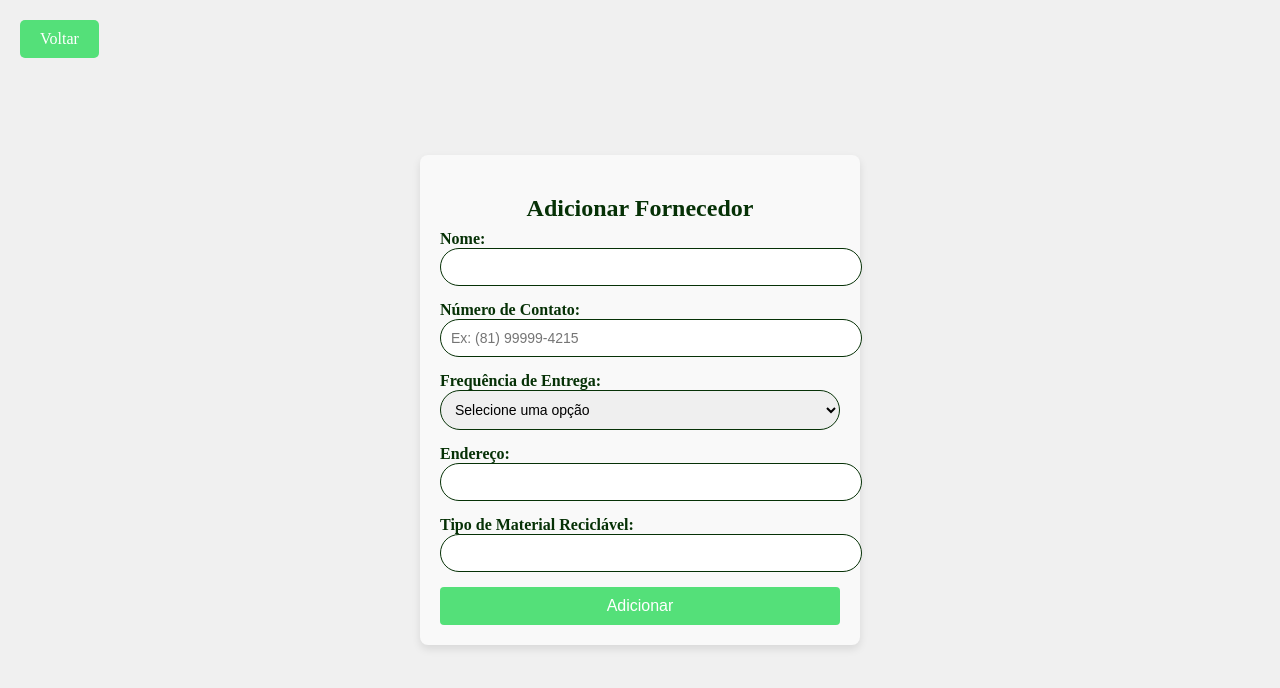
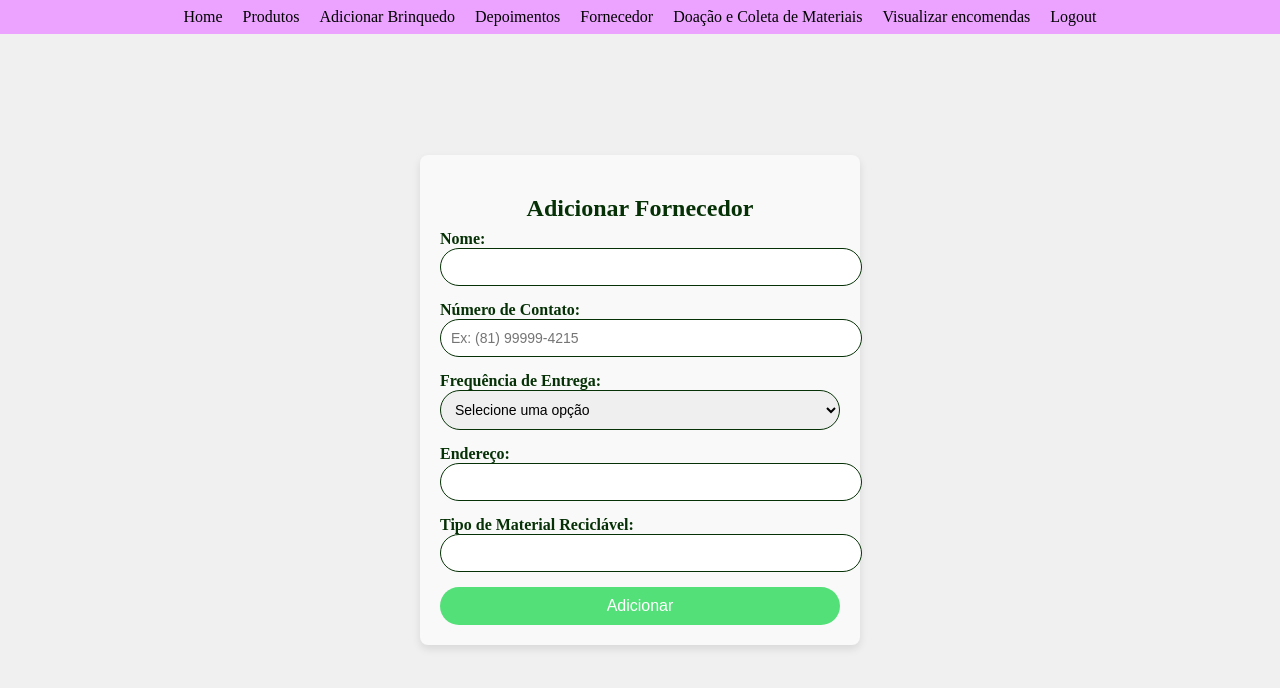
Before and after one commit to jpp000/mangue-play, a Django app: page /fornecedor/adicionar/ in a window 1280 px wide. Shown: the top 688 px of the page. Run offline with Django 5.2, Linux system fonts and the light colour scheme; parts of the project's set-up code (start-up, migrations or seed data) failed here and were passed over.

Commit message:
acabou
ultimo

```diff
--- a/manguePlay/fornecedor/templates/fornecedor.html
+++ b/manguePlay/fornecedor/templates/fornecedor.html
@@ -1,3 +1,4 @@
+{% load static %}
 <!DOCTYPE html>
 <html lang="pt-BR">
 <head>
@@ -51,7 +52,7 @@
             background-color: #54e079;
             color: white;
             border: none;
-            border-radius: 4px;
+            border-radius: 20px;
             cursor: pointer;
             font-size: 16px;
             transition: background-color 0.3s;
@@ -68,7 +69,7 @@
             color: white;
             padding: 10px 20px;
             text-decoration: none;
-            border-radius: 5px;
+            border-radius: 20px;
             font-size: 16px;
             transition: background-color 0.3s;
         }
@@ -76,6 +77,73 @@
         .back-button:hover {
             background-color: #51cf72;
         }
+        .navbar {
+            display: flex;
+            justify-content: center;
+            align-items: center;
+            background-color: #eba3ff;
+            padding: 5px 20px;
+            color: white;
+            z-index: 1000;
+            position: fixed;
+            top: 0;
+            left: 0;
+            right: 0;
+    }
+
+    .navbar .logo {
+        font-size: 1.5rem;
+        font-weight: bold;
+    }
+
+    .nav-links {
+        list-style: none;
+        display: flex;
+        gap: 20px;
+        margin: 0;
+        padding: 0;
+    }
+
+    .nav-links li {
+        display: inline;
+    }
+
+    .nav-links a {
+        text-decoration: none;
+        color: black;
+        font-size: 1rem;
+        transition: color 0.3s;
+        line-height: 1.5;
+    }
+
+    .nav-links a:hover {
+        color: #00bcd4;
+    }
+    @media (max-width: 768px) {
+        .nav-links {
+            flex-direction: column;
+            display: none;
+            background-color: #333;
+            position: absolute;
+            top: 50px;
+            right: 20px;
+            border: 1px solid #444;
+        }
+
+        .nav-links.active {
+            display: flex;
+        }
+    }
+    .nome_logo{
+        width: 300px;
+        max-width: 500px;
+        margin: 50px auto;
+        display: flex;
+        text-align: center;
+        top: 0;
+        left: 0;
+        right: 0;
+      }
     </style>
      <script>
         function formatPhoneNumber(input) {
@@ -94,7 +162,19 @@
     </script>
 </head>
 <body>
-    <a href="{% url 'listar_fornecedores' %}" class="back-button">Voltar</a>
+    <nav class="navbar">
+        <ul class="nav-links">
+            <li><a href="{% url 'admin_dashboard' %}">Home</a></li>
+            <li><a href="{% url 'visualizar_brinquedos_admin' %}">Produtos</a></li>
+            <li><a href="{% url 'adicionar_brinquedo' %}">Adicionar Brinquedo</a></li>
+            <li><a href="{% url 'depoimentos_admin' %}">Depoimentos</a></li>
+            <li><a href="{% url 'listar_fornecedores' %}">Fornecedor</a></li>
+            <li><a href="{% url 'visualizar_local' %}">Doação e Coleta de Materiais</a></li>
+            <li><a href="{% url 'listar_encomendas' %}">Visualizar encomendas</a></li>
+            <li><a href="{% url 'logout' %}">Logout</a></li>
+        </ul>
+    </nav>
+
     <section>
         <h1>Adicionar Fornecedor</h1>
         <form method="POST" action="{% url 'adicionar_fornecedor' %}">
```
Also changed, not shown: manguePlay/db.sqlite3.
